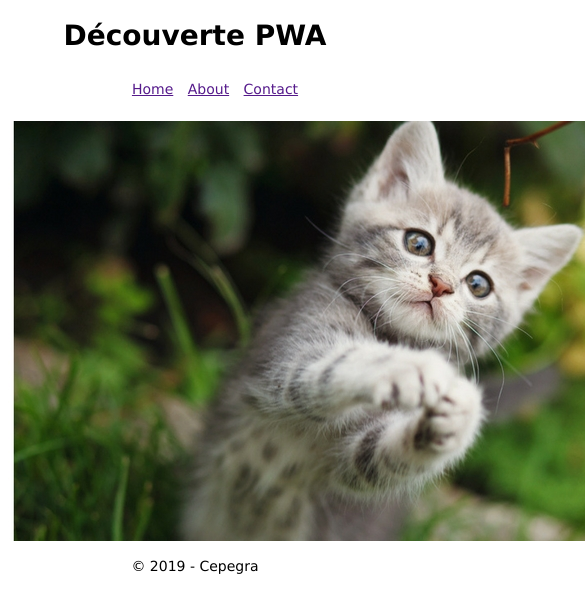
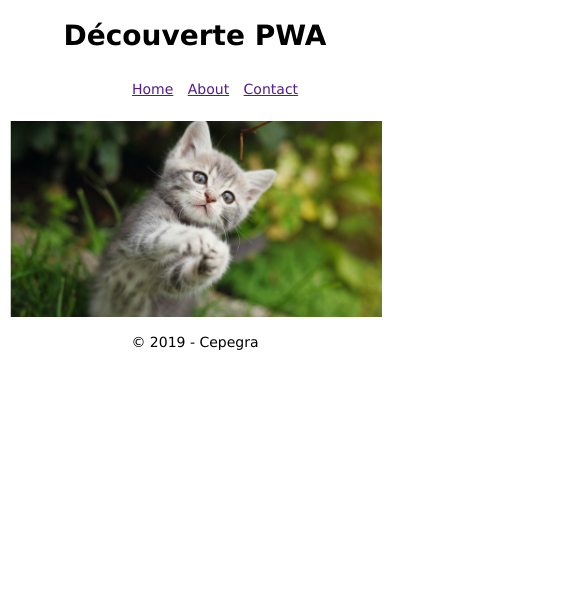
Before and after one commit to CindyDelfosse/VueJs, a plain HTML site: page index.html in a window 390 px wide. Shown: the top 612 px of the page, 585 px wide, since content can reach past the window. Drawn offline with Linux system fonts and the light colour scheme.

Commit message:
img responsive

```diff
--- a/index.html
+++ b/index.html
@@ -39,7 +39,7 @@
         </head>
         <main>
             <div>
-                <img src="chaton.jpg" alt="image de chaton">
+                <img src="chaton.jpg" alt="image de chaton" width="100%">
             </div>
         </main>
         <footer>
```
